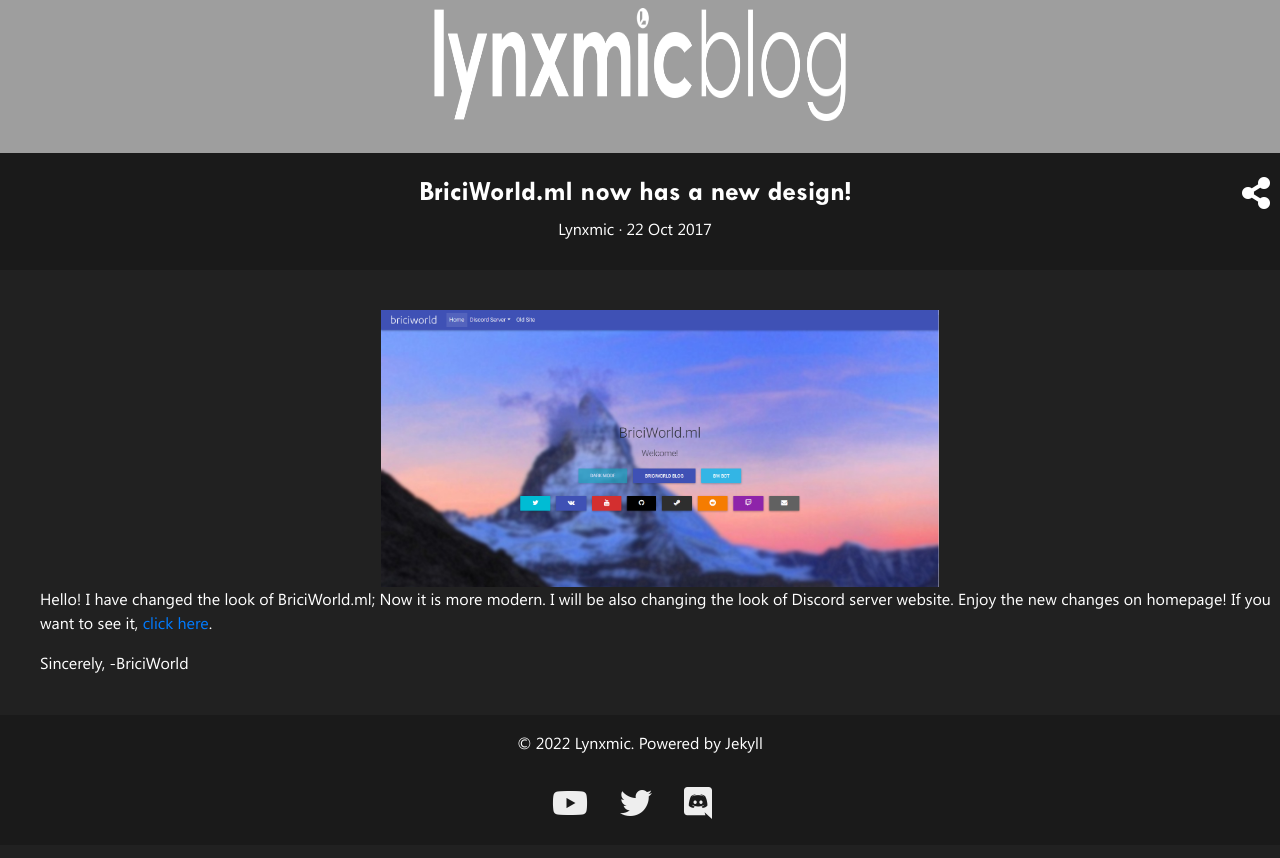
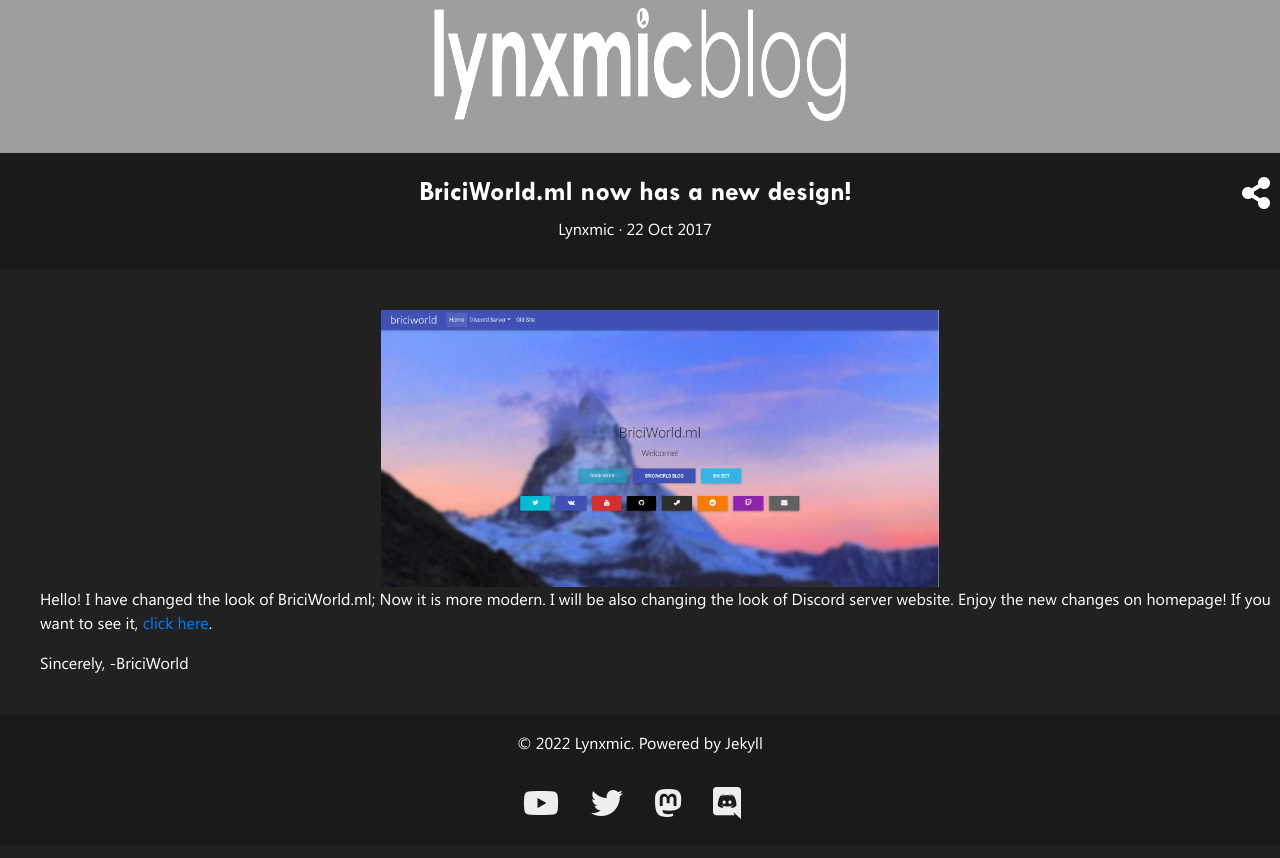
Before and after one commit to theclyron/lynxblog, a Jekyll site: the page built from docs/_posts/2017-10-22-briciworldml-now-has-a-new-design.markdown, in a window 1280 px wide. Shown: the top 858 px of the page. Built offline with Jekyll 4.4.1, drawn with Linux system fonts in a browser that asks for light colours; nearby versions of some CDN libraries.

Commit message:
add mastodon

```diff
--- a/docs/_layouts/post.html
+++ b/docs/_layouts/post.html
@@ -119,6 +119,7 @@
       <div class="d-flex flex-row flex-center">
         <div class="p-2"><br><a href="https://www.youtube.com/channel/UC_qybz4t70ZYp_2vTd8S-oQ" title="Lynxmic on YouTube"><i style="margin-right: 0.5em; color: #EEEEEE;" class="fab fa-youtube fa-2x"></i></a></div>
         <div class="p-2"><br><a href="https://twitter.com/lynxmic" title="Lynxmic on Twitter"><i style="margin-right: 0.5em; color: #EEEEEE;" class="fab fa-twitter fa-2x"></i></a></div>
+            <div class="p-2"><br><a href="https://wetdry.world/@lynxmic" title="Lynxmic on Mastodon"><i style="margin-right: 0.5em; color: #EEEEEE;" class="fab fa-mastodon fa-2x"></i></a></div>
         <div class="p-2"><br><a href="https://discord.io/lynxmic" title="Join the Discord Server (Axeon)"><i style="margin-right: 0.5em; color: #EEEEEE;" class="fab fa-discord fa-2x"></i></a></div>
     </div>
     </div>
```
